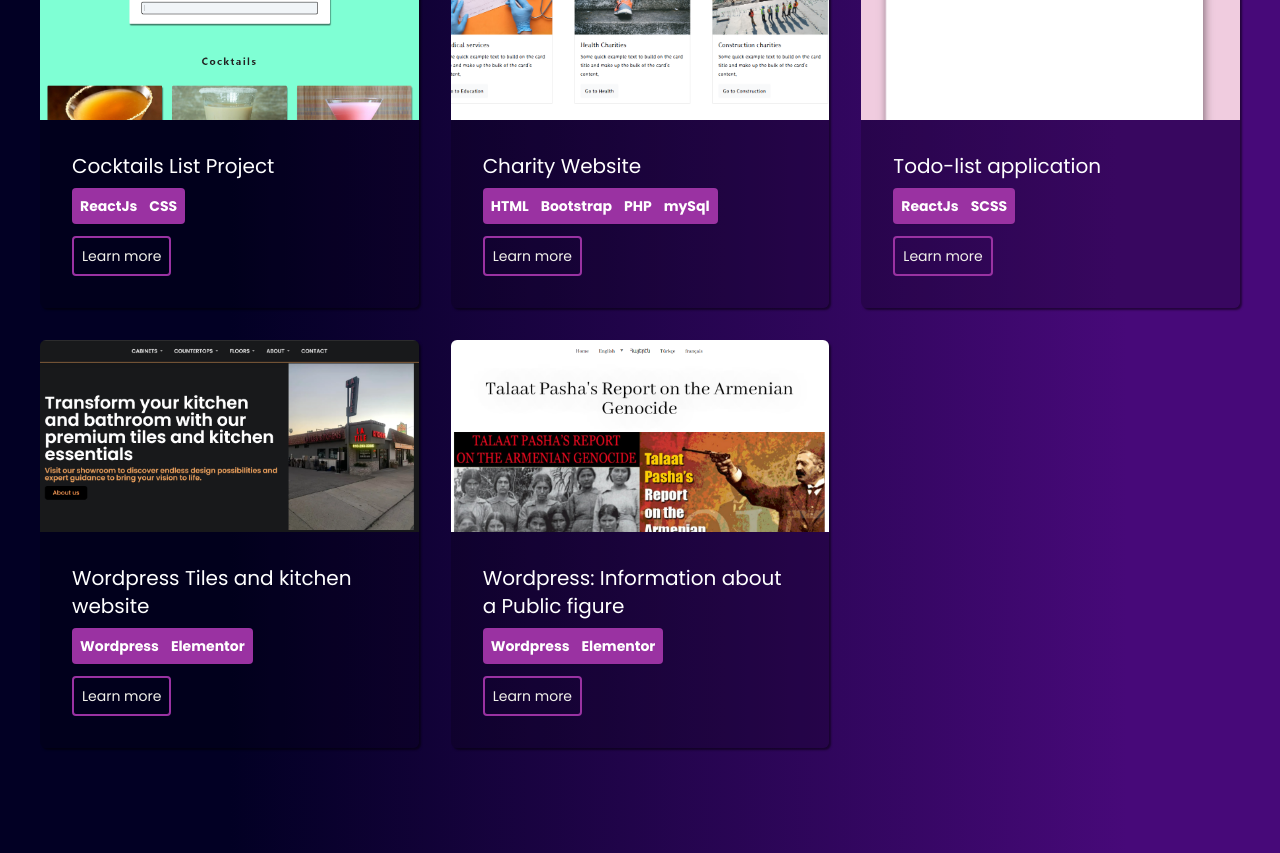
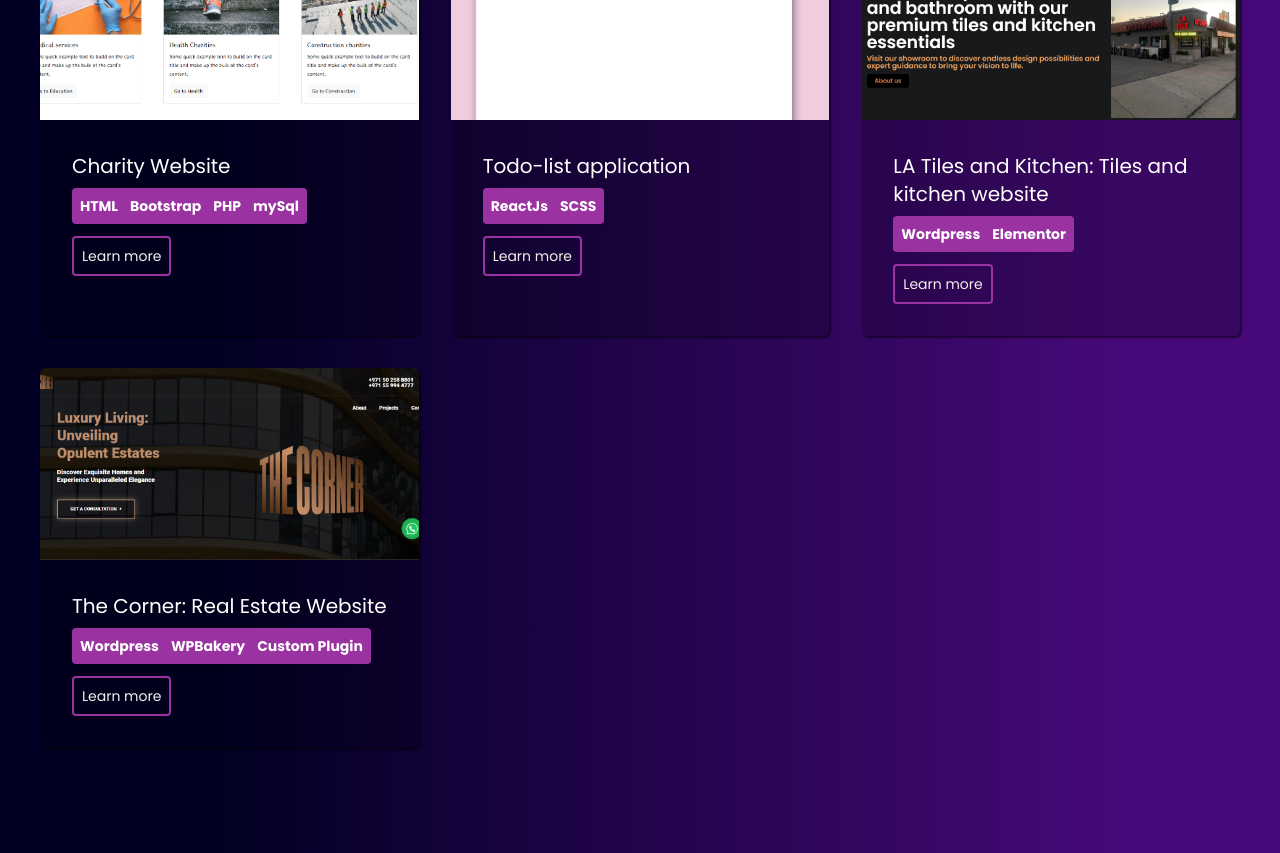
Before and after one commit to Varantt/Portfolio-website, a React (Vite) app: page / in a window 1280 px wide. Shown: the part 2420-3273 px from the top of the page. Built offline with nearby package versions, Linux system fonts and the light colour scheme.

Commit message:
added freelance project

```diff
--- a/src/data.js
+++ b/src/data.js
@@ -9,7 +9,7 @@ export default [
   },
   {
     title: "Spotify Artist Albums",
-    stack: ["ReactJs" , "TailwindCSS" , "Vite"],
+    stack: ["ReactJs", "TailwindCSS", "Vite"],
     description:
       "The Spotify Album Explorer is a web app that allows users to search for artists and browse through their available albums on Spotify. The app utilizes the Spotify Web API to retrieve data about artists and their albums, including album names, release dates, tracklists, and album artwork. Upon launching the app, the user can enter the name of an artist in the search bar to look up that artist's discography. The app displays a list of the artist's available albums, sorted by release date in descending order. Each album is represented by its cover art, album title, and release year. Clicking on an album opens a modal window that displays the album's tracklist, with each track listed in order and labeled with its duration.",
     imgUrl: "/assets/spotify.png",
@@ -24,16 +24,6 @@ export default [
     imgUrl: "/assets/hairenik.png",
     link: "https://hairenikweekly.com",
   },
-
-  {
-    title: "Cocktails List Project",
-    stack: ["ReactJs", "CSS"],
-    description:
-      "This React project stands out among my many others, as it showcases a significant display of my skills, having provided ample opportunity for me to put into practice the mastery I have attained.  ",
-    imgUrl: "/assets/cocktail.png",
-    link: "https://test-react-project-2.netlify.app/",
-  },
-
   {
     title: "Charity Website",
     stack: ["HTML", "Bootstrap", "PHP", "mySql"],
@@ -45,26 +35,25 @@ export default [
 
   {
     title: "Todo-list application",
-    stack: ["ReactJs" , "SCSS"],
+    stack: ["ReactJs", "SCSS"],
     description:
       "This project is a todo-list responsive react application, where i used my scss and React skills to create a useful application",
     imgUrl: "/assets/todo.png",
     link: "https://vktodolist.netlify.app",
   },
   {
-    title: "Wordpress Tiles and kitchen website",
+    title: "LA Tiles and Kitchen: Tiles and kitchen website",
     stack: ["Wordpress", "Elementor"],
     description:
-      "Throughout this project, i learned concepts about Elementor, where i created attractive widgets to create a basic website for a relative. This site might be a little outdated, but it is one of my few live ones. ",
+      "Throughout this project, I learned concepts about Elementor, where i created attractive widgets to create a basic website for a relative. This site might be a little outdated, but it is one of my few live ones. ",
     imgUrl: "/assets/kitchen.png",
     link: "https://latilesandkitchen.com",
   },
   {
-    title: "Wordpress: Information about a Public figure",
-    stack: ["Wordpress", "Elementor"],
-    description:
-      "In this project, I have presented the Talaat Pasha's report on the Armenian Genocide. This significant document sheds light on the planned and methodical elimination of the Armenian community in the Ottoman Empire during World War I. To make the content easy to navigate, I have categorized the information using posts and categories. To create an organized and visually appealing website, I utilized Elementor. ",
-    imgUrl: "/assets/talaat.png",
-    link: "https://talaatpasha.net/",
+    title: "The Corner: Real Estate Website",
+    stack: ["Wordpress", "WPBakery", "Custom Plugin"],
+    description: "In this project, I learned concepts about WPBakery and applied my wordpress development knowledge to match client's specific requirements.",
+    imgUrl: "/assets/thecorner.png",
+    link: "https://thecornerae.com/",
   },
 ];
```
Also changed, not shown: public/assets/talaat.png (deleted), public/assets/thecorner.png (added).
